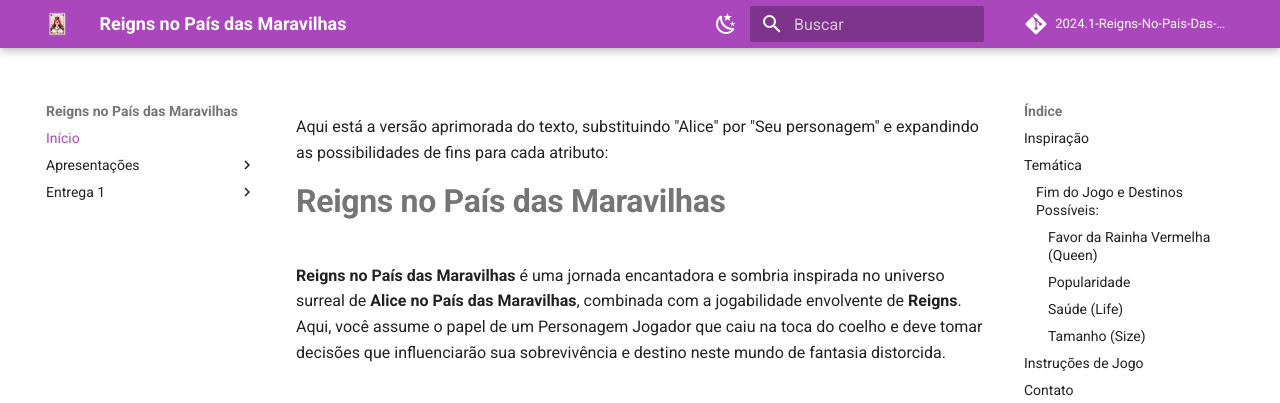
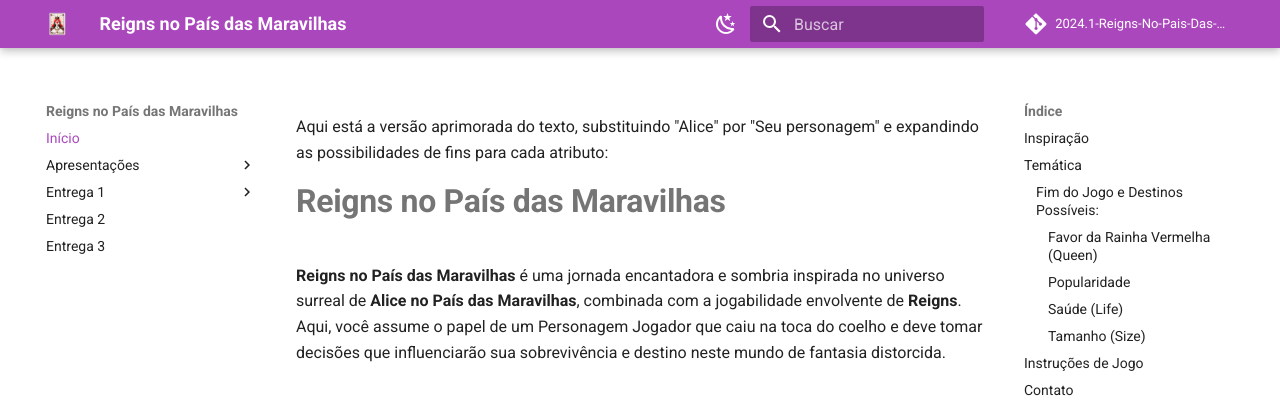
Before and after one commit to SBD1/2024.1-Reigns-No-Pais-Das-Maravilhas, an MkDocs documentation site: the page built from docs/index.md, in a window 1280 px wide. Shown: the top 403 px of the page. Built offline with MkDocs 1.6.1 and Material for MkDocs 9.7.7, drawn with Linux system fonts in a browser that asks for light colours; comment, search, counter and statistics services are not loaded.

Commit message:
entregas pages

```diff
--- a/mkdocs.yml
+++ b/mkdocs.yml
@@ -15,6 +15,8 @@
     - Modelo Entidade-Relacionamento: entrega1/modelo_entidade_relacionamento.md
     - Diagrama Entidade-Relacionamento: entrega1/diagrama_entidade_relacionamento.md
     - Modelo Relacional: entrega1/modelo_relacional.md
+  - Entrega 2: entrega2/entrega2.md
+  - Entrega 3: entrega3/entrega3.md
 
 theme:
   name: material
```
